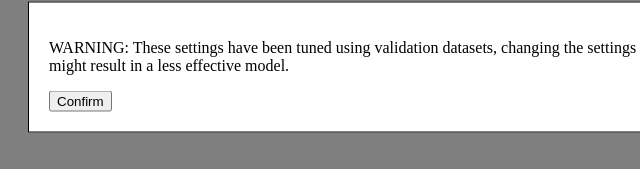
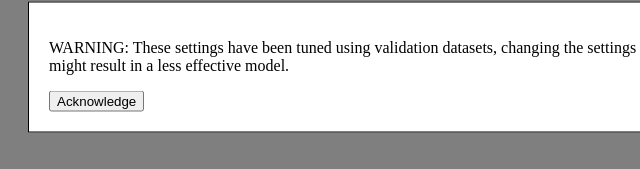
Before and after one commit to jackybourgeois/interactive-telemetry-for-design, a plain HTML site: page designer-interface/welcome_tab.html in a window 1280 px wide. Both pictures are taken after a click on the button "Advanced Settings". Shown: the part 333-502 px from the top of the page, 292-932 px from the left. Drawn offline with Linux system fonts and the light colour scheme.

```diff
--- a/designer-interface/welcome_tab.html
+++ b/designer-interface/welcome_tab.html
@@ -53,7 +53,7 @@
     <!-- Popup -->
     <div id="popup" style="display: none; position: fixed; top: 50%; left: 50%; transform: translate(-50%, -50%); background: white; border: 1px solid black; padding: 20px; z-index: 1000;">
         <p>WARNING: These settings have been tuned using validation datasets, changing the settings might result in a less effective model.</p>
-        <button onclick="confirmPopup()">Confirm</button>
+        <button onclick="confirmPopup()">Acknowledge</button>
     </div>
 
     <!-- Overlay to dim the background -->
```
Also changed, not shown: 1 other file.
